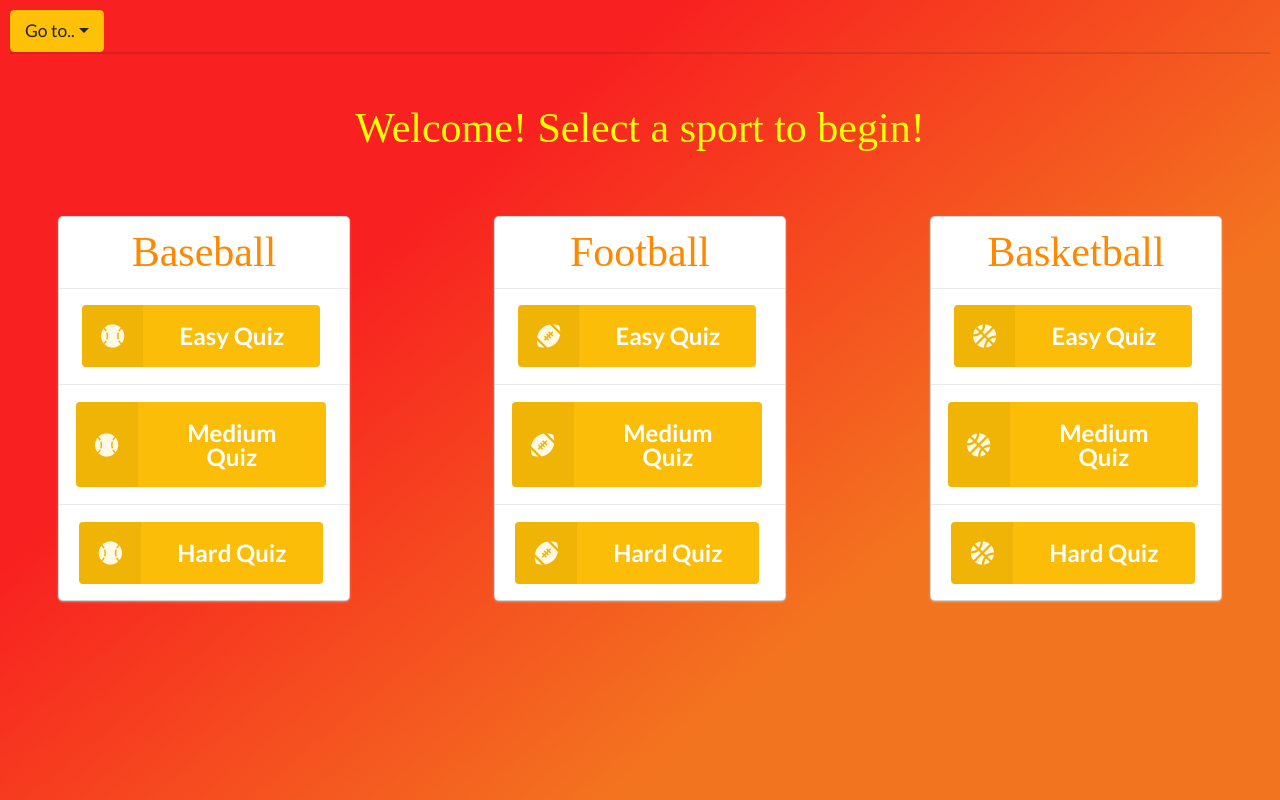
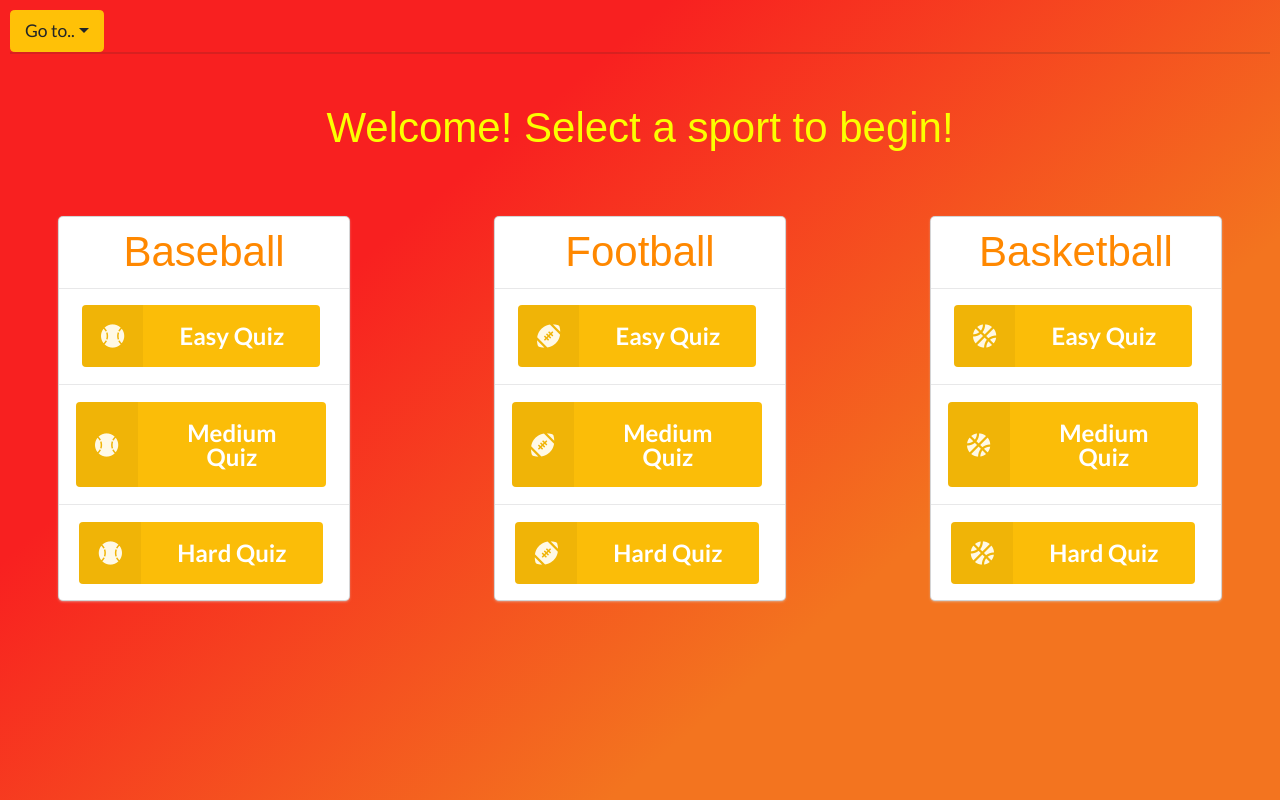
Before and after one commit to mhern1415/sports-trivia, a React (Create React App) app: page / in a window 1280 px wide. Built offline with nearby package versions, Linux system fonts and the light colour scheme.

Commit message:
changed font

```diff
--- a/src/styles.css
+++ b/src/styles.css
@@ -4,19 +4,20 @@
   color: #f1f2f6;
 }
 @import url('https://fonts.googleapis.com/css?family=Josefin+Sans');
-
+@import url('https://fonts.googleapis.com/css2?family=Play&display=swap');
+p {
+  font-family: 'Play', sans-serif;
+}
 
 h3 {
   color: rgb(251, 255, 0);
   font-size: 3rem;
-  font-family: 'Josefin Sans', cursive;
-
+  font-family: 'Play', sans-serif;
 }
 h2 {
   color: rgb(255, 136, 0);
   font-size: 3rem;
-  font-family: 'Josefin Sans', cursive;
-
+  font-family: 'Play', sans-serif;
 }
 .card {
   color: rgb(255, 136, 0);
```
